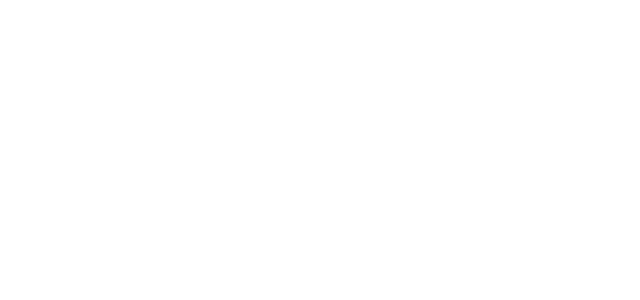
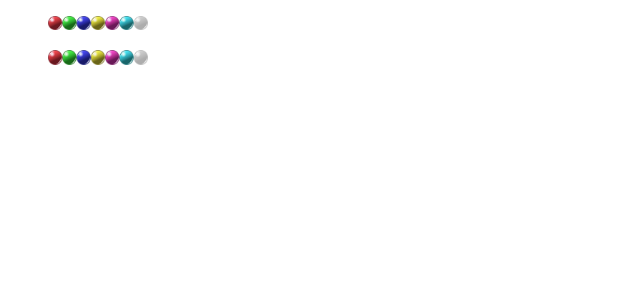
Before and after one commit to lucaasmth/ISToire_de_Q, a React (Create React App) app: page / in a window 1280 px wide. Shown: the top 300 px of the page, without its empty margins (0-640 px from the left). Built offline with nearby package versions, Linux system fonts and the light colour scheme.

Commit message:
Init BottomBar

```diff
--- a/src/App.js
+++ b/src/App.js
@@ -1,10 +1,10 @@
-import BubbleShooter from "./components/BubbleShooter/BubbleShooter";
+import BottomBar from "./components/NavigationBars/BottomBar";
 
 
 function App() {
   return (
     <div className="App">
-      <BubbleShooter></BubbleShooter>
+      <BottomBar></BottomBar>
     </div>
   );
 }
--- /dev/null
+++ b/src/components/NavigationBars/BottomBar.css
@@ -0,0 +1,3 @@
+ul {
+    list-style-type: none;
+}
--- /dev/null
+++ b/src/components/NavigationBars/BottomBar.jsx
@@ -0,0 +1,54 @@
+import React from 'react';
+import "./BottomBar.css";
+
+// function loadImages(imagefiles) {
+//     // Initialize variables
+//     loadcount = 0;
+//     loadtotal = imagefiles.length;
+//     preloaded = false;
+
+//     // Load the images
+//     var loadedimages = [];
+//     for (var i=0; i<imagefiles.length; i++) {
+//         // Create the image object
+//         var image = new Image();
+
+//         // Add onload event handler
+//         image.onload = function () {
+//             loadcount++;
+//             if (loadcount === loadtotal) {
+//                 // Done loading
+//                 preloaded = true;
+//             }
+//         };
+
+//         // Set the source url of the image
+//         image.src = imagefiles[i];
+
+//         // Save to the image array
+//         loadedimages[i] = image;
+//     }
+
+//     // Return an array of images
+//     return loadedimages;
+// }
+
+function loadListe() {
+    return (<li><img src="./assets/bubble-sprites.png" width="100"></img></li>)
+}
+
+const BottomBar = () => {
+    return (
+      <div className="BottomBar">
+            <div className="Traitement">
+                <ul className="left-side">
+                    {loadListe()}
+                </ul>
+                <ul className="rigth-side">
+                    {loadListe()}
+                </ul>
+            </div>
+      </div>
+    );
+}
+export default BottomBar;
```
